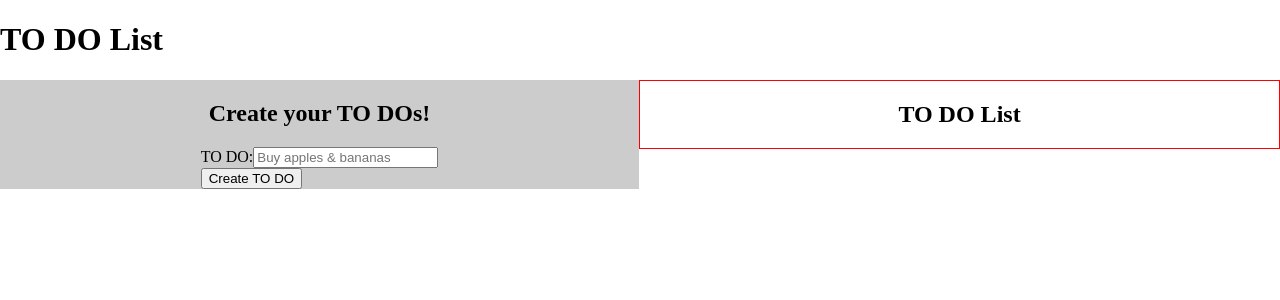
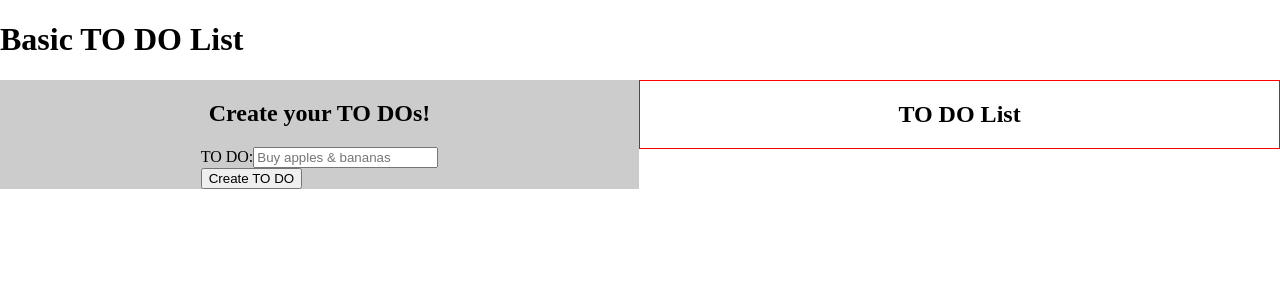
Before and after one commit to lopez-tomas/basic-todo-list, a React (Create React App) app: page / in a window 1280 px wide. Shown: the top 300 px of the page. Built offline with nearby package versions, Linux system fonts and the light colour scheme.

Commit message:
minor change.

```diff
--- a/src/components/Header.jsx
+++ b/src/components/Header.jsx
@@ -3,7 +3,7 @@ import React from 'react'
 const Header = () => {
   return (
     <header className="Header">
-      <h1 className="Header-title">TO DO List</h1>
+      <h1 className="Header-title">Basic TO DO List</h1>
     </header>
   )
 }
```
